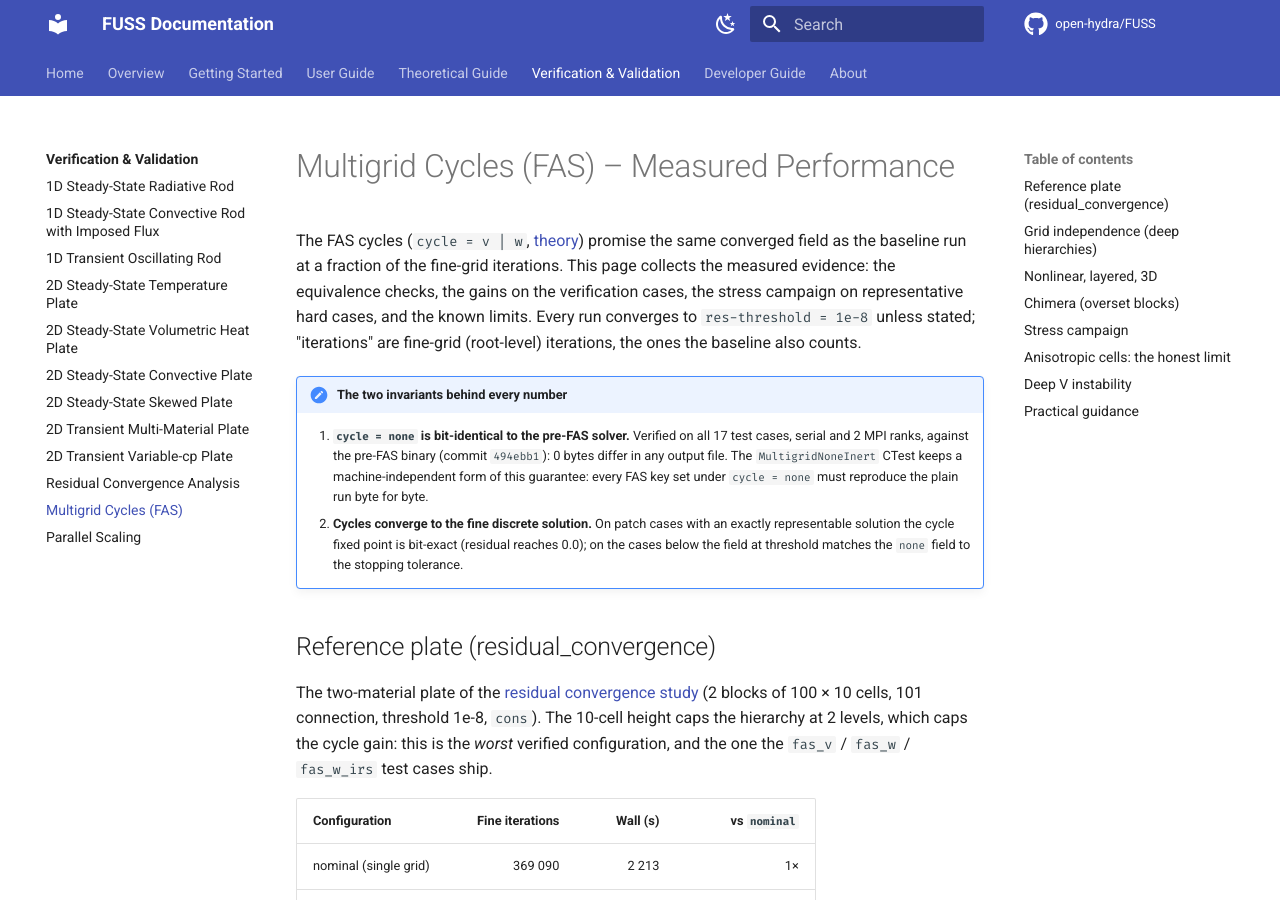
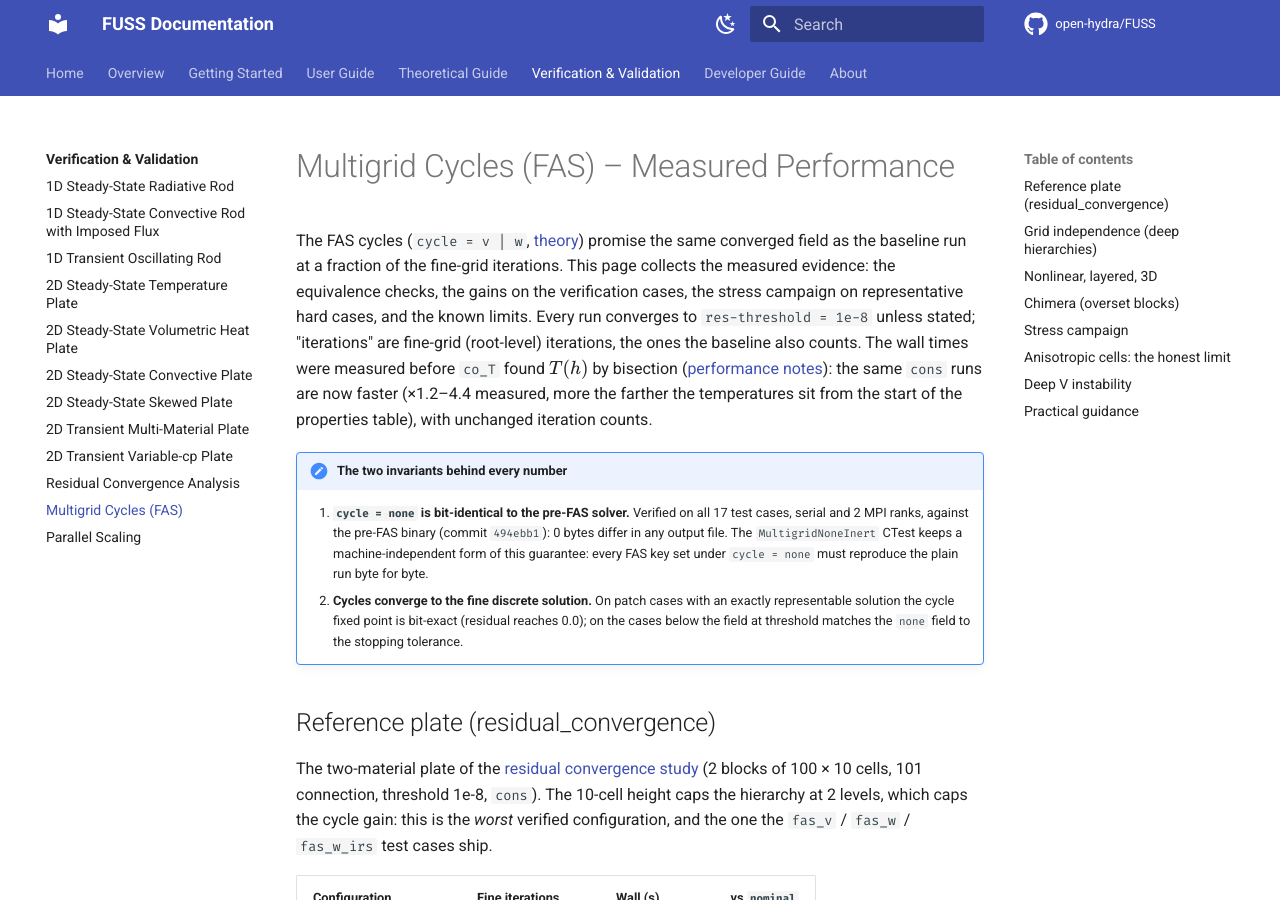
Before and after one commit to open-hydra/FUSS, an MkDocs documentation site: the page built from docs/vv/fas-cycles.md, in a window 1280 px wide and 900 px high. Built offline with MkDocs 1.6.1 and Material for MkDocs 9.7.7, drawn with Linux system fonts in a browser that asks for light colours; comment, search, counter and statistics services are not loaded.

Commit message:
Docs: co_T bisection (thermo, performance notes, FAS V&V)
thermo.md says how co_T finds the row of T(h): bisection on a non-decreasing
Energy column, a scan from Tmin otherwise, the same row either way. The
performance notes move the item from the open list to the code table, with
the measured gains. The FAS V&V page notes that its wall times predate the
bisection: the same cons runs are now faster, with unchanged iteration
counts. mkdocs build --strict passes.

Co-Authored-By: Claude Opus 5.5 <noreply@anthropic.com>

```diff
--- a/docs/vv/fas-cycles.md
+++ b/docs/vv/fas-cycles.md
@@ -5,7 +5,10 @@ same converged field as the baseline run at a fraction of the fine-grid iteratio
 collects the measured evidence: the equivalence checks, the gains on the verification cases, the
 stress campaign on representative hard cases, and the known limits. Every run converges to
 `res-threshold = 1e-8` unless stated; "iterations" are fine-grid (root-level) iterations, the
-ones the baseline also counts.
+ones the baseline also counts. The wall times were measured before `co_T` found $T(h)$ by
+bisection ([performance notes](../development/performance_notes.md)): the same `cons` runs are
+now faster (×1.2–4.4 measured, more the farther the temperatures sit from the start of the
+properties table), with unchanged iteration counts.
 
 !!! note "The two invariants behind every number"
     1. **`cycle = none` is bit-identical to the pre-FAS solver.** Verified on all 17 test cases,
```
Also changed, not shown: docs/development/performance_notes.md (+2 -2 lines), docs/theory/thermo.md (+1 -1 lines).
